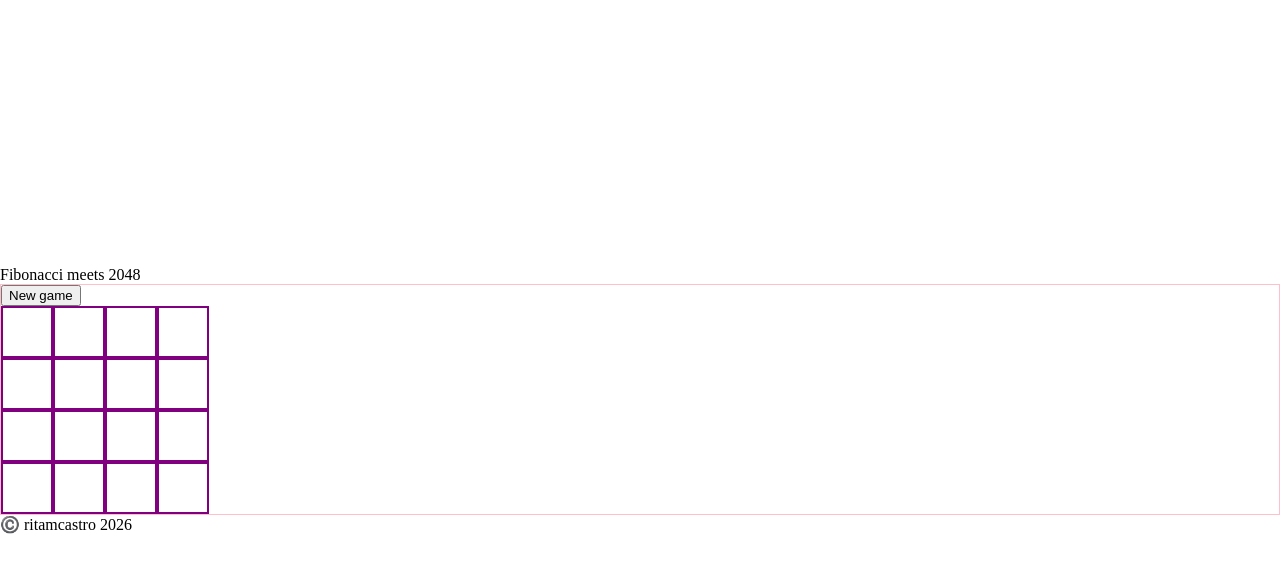
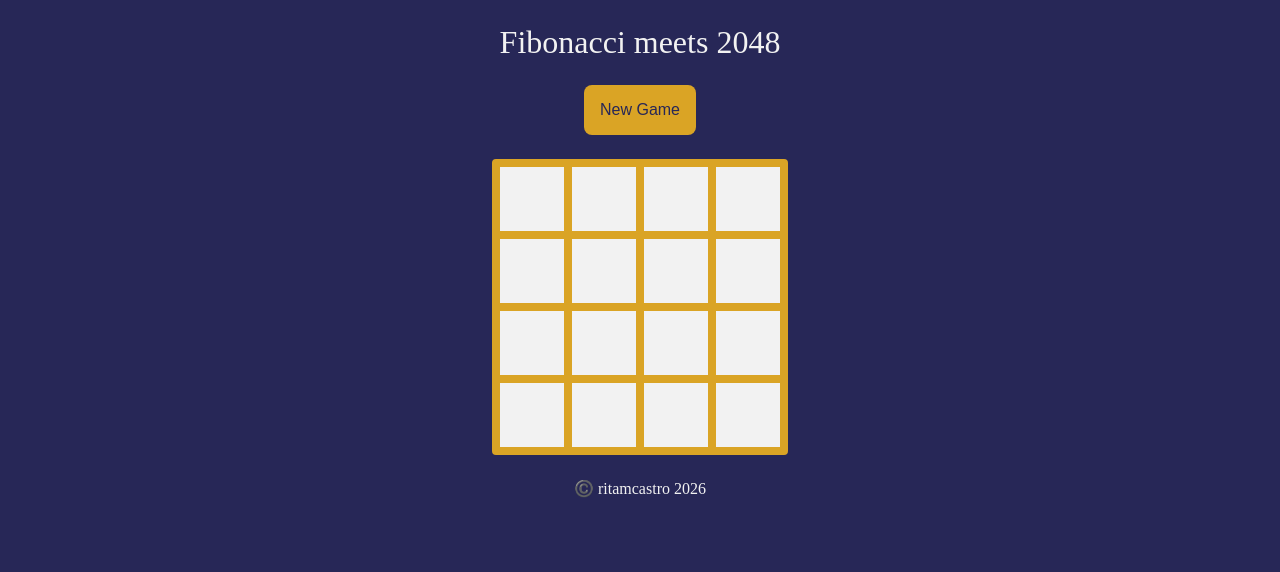
Before and after one commit to ritamcastro/fibonaci.gg, a React (Vite) app in the folder frontend/: page / in a window 1280 px wide. Shown: the top 572 px of the page. Built offline with nearby package versions, Linux system fonts and the light colour scheme.

Commit message:
💄 Add styles to the game

```diff
--- a/frontend/index.html
+++ b/frontend/index.html
@@ -8,8 +8,7 @@
 </head>
 
 <body style="margin: 0; padding: 0;">
-<div id="root"
-     style="display: flex; flex-direction: column; height: 100vh; width: 100vw; overflow: hidden; justify-content: center"></div>
+<div id="fibo48"></div>
 <script src="/src/main.tsx" type="module"></script>
 </body>
 
--- /dev/null
+++ b/frontend/src/main.css
@@ -0,0 +1,16 @@
+html,
+body {
+	margin: 0;
+	padding: 0;
+	height: 100vh;
+	width: 100vw;
+	background-color: var(--color-bg-primary);
+	color: var(--color-text-primary);
+}
+
+#fibo48 {
+	display: flex;
+	flex-direction: column;
+	justify-content: space-between;
+	align-items: center;
+}
--- a/frontend/src/main.tsx
+++ b/frontend/src/main.tsx
@@ -3,6 +3,8 @@ import { createRoot } from "react-dom/client";
 import { RouterProvider, createBrowserRouter } from "react-router";
 import Homepage from "./ui/pages/homepage";
 import Layout from "./ui/templates/layout";
+import "./main.css";
+import "./ui/foundations.css";
 
 const Main = () => {
 	const router = createBrowserRouter([
@@ -25,4 +27,4 @@ const Main = () => {
 	);
 };
 
-createRoot(document.getElementById("root")!).render(<Main />);
+createRoot(document.getElementById("fibo48")!).render(<Main />);
--- /dev/null
+++ b/frontend/src/ui/atoms/button.css
@@ -0,0 +1,46 @@
+.button {
+	display: inline-flex;
+	align-items: center;
+	justify-content: center;
+
+	padding: var(--space-m) var(--space-m);
+	border-radius: var(--radius-m);
+	border: 0 solid transparent;
+
+	font-size: var(--font-size-md);
+	font-weight: var(--font-weight-medium);
+
+	background-color: var(--color-gold);
+	color: var(--color-midnight-blue);
+
+	cursor: pointer;
+	transition:
+		background-color 0.2s ease,
+		color 0.2s ease,
+		border-color 0.2s ease,
+		box-shadow 0.2s ease,
+		transform 0.1s ease;
+}
+
+.button:hover:not(:disabled) {
+	background-color: var(--color-gold-light);
+	color: var(--color-midnight-blue);
+	border-color: var(--color-gold);
+}
+
+.button:focus-visible {
+	outline: none;
+	box-shadow: 0 0 0 var(--space-s) var(--color-midnight-blue), 0 0 0
+		var(--space-s) var(--color-gold);
+}
+
+.button:disabled,
+.button[aria-disabled="true"] {
+	background-color: var(--color-midnight-blue);
+	color: var(--color-snow);
+	border-color: var(--color-midnight-blue);
+	opacity: 0.5;
+	cursor: not-allowed;
+	box-shadow: none;
+	transform: none;
+}
--- /dev/null
+++ b/frontend/src/ui/atoms/button.tsx
@@ -0,0 +1,23 @@
+import type { ReactNode } from "react";
+import "./button.css";
+
+type ButtonType = "primary" | "secondary";
+
+const Button = ({
+	children,
+	variant,
+	onClick,
+}: { onClick: () => void; variant: ButtonType; children: ReactNode }) => {
+	return (
+		<button
+			className={`button button--${variant}`}
+			type="button"
+			onClick={onClick}
+		>
+			{children}
+		</button>
+	);
+};
+
+export default Button;
+export type { ButtonType };
--- /dev/null
+++ b/frontend/src/ui/foundations.css
@@ -0,0 +1,44 @@
+:root {
+	--color-gold: #daa425;
+	--color-navy: #003366;
+	--color-midnight-blue: #272757;
+	--color-snow: #f2f2f2;
+
+	--color-gold-light: #fbd028;
+	--color-gold-strong: #bf9903;
+
+	/* Semantic colors */
+	--color-text-primary: var(--color-snow);
+	--color-text-inverse: #a9b4c7;
+	--color-text-disabled: #6b768c;
+	--color-bg-primary: var(--color-midnight-blue);
+	--color-bg-secondary: var(--color-purple-300);
+
+	--text-inverse: #ffffff;
+
+	--space-xs: 0.25rem;
+	--space-s: 0.5rem;
+	--space-m: 1rem;
+	--space-l: 1.5rem;
+
+	--radius-s: 0.25rem;
+	--radius-m: 0.5rem;
+	--radius-l: 0.75rem;
+
+	--font-size-small: 1rem;
+	--font-size-medium: 1.5rem;
+	--font-size-large: 2rem;
+	--font-size-extra: 2.5rem;
+}
+
+header {
+	padding: var(--space-l);
+	font-size: var(--font-size-large);
+}
+
+footer {
+	padding: var(--space-l);
+	display: flex;
+	justify-content: center;
+	font-size: var(--font-size-small);
+}
--- /dev/null
+++ b/frontend/src/ui/pages/homepage.css
@@ -0,0 +1,6 @@
+.homepage {
+	display: flex;
+	flex-direction: column;
+	align-items: center;
+	gap: var(--space-l);
+}
--- a/frontend/src/ui/pages/homepage.tsx
+++ b/frontend/src/ui/pages/homepage.tsx
@@ -1,6 +1,8 @@
 import useBoard from "../../hooks/use-board";
 import useKeyboard from "../../hooks/use-keyboard";
+import Button from "../atoms/button";
 import Board from "../templates/board";
+import "./homepage.css";
 
 const Homepage = () => {
 	const { board, newBoard, move } = useBoard();
@@ -8,13 +10,13 @@ const Homepage = () => {
 	useKeyboard(move);
 
 	return (
-		<div style={{ border: "solid 1px pink" }}>
-			<button type="button" onClick={() => newBoard()}>
-				New game
-			</button>
+		<section className="homepage">
+			<Button variant="primary" onClick={() => newBoard()}>
+				New Game
+			</Button>
 
 			<Board gameArea={board} />
-		</div>
+		</section>
 	);
 };
 export default Homepage;
--- /dev/null
+++ b/frontend/src/ui/templates/board.css
@@ -0,0 +1,29 @@
+.game-area {
+	--border-in-tiles: var(--space-xs);
+
+	border: solid var(--color-gold) var(--border-in-tiles);
+	border-radius: var(--radius-s);
+	/* border-radius: 0.25rem; */
+
+	.line {
+		display: flex;
+		row-gap: var(--space-m);
+	}
+
+	.tile {
+		--tile-size: 4rem;
+
+		display: flex;
+		justify-content: center;
+		align-items: center;
+
+		background-color: var(--color-snow);
+		border: solid var(--color-gold) var(--border-in-tiles);
+		width: var(--tile-size);
+		height: var(--tile-size);
+
+		color: var(--color-midnight-blue);
+		font-weight: bold;
+		font-size: var(--font-size-medium);
+	}
+}
--- a/frontend/src/ui/templates/board.tsx
+++ b/frontend/src/ui/templates/board.tsx
@@ -1,8 +1,9 @@
+import "./board.css";
+
 const Board = ({ gameArea }: { gameArea: number[][] }) => {
 	return (
-		<section aria-label="Game board">
+		<section className="game-area" aria-label="Game board">
 			{gameArea.map((row, rowIndex) => {
-				// return <p key={index}>{row}</p>;
 				return (
 					<Line key={rowIndex} row={rowIndex}>
 						{row}
@@ -15,28 +16,21 @@ const Board = ({ gameArea }: { gameArea: number[][] }) => {
 
 const Line = ({ row, children }: { row: number; children: number[] }) => {
 	return (
-		<div style={{ display: "flex" }}>
+		<div className="line">
 			{children.map((col, index) => {
-				return <Square key={`${row}x${index}`}>{col}</Square>;
+				return <Tile key={`${row}x${index}`}>{col}</Tile>;
 			})}
 		</div>
 	);
 };
 
-const Square = ({ children }: { children: number }) => {
+const Tile = ({ children }: { children: number }) => {
 	return (
 		// biome-ignore lint/a11y/useFocusableInteractive: <explanation>
 		<span
+			className="tile"
 			// biome-ignore lint/a11y/useSemanticElements: <explanation>
 			role="gridcell"
-			style={{
-				display: "flex",
-				border: "solid 2px purple",
-				width: "48px",
-				height: "48px",
-				justifyContent: "center",
-				alignItems: "center",
-			}}
 		>
 			{children === 0 ? "" : children}
 		</span>
```
